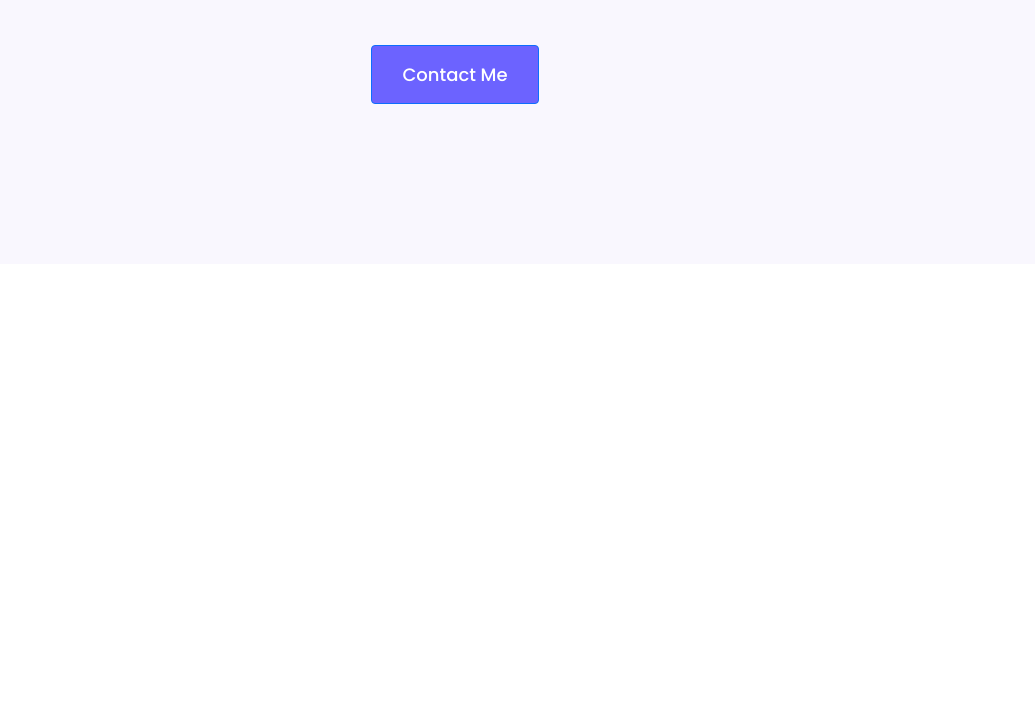
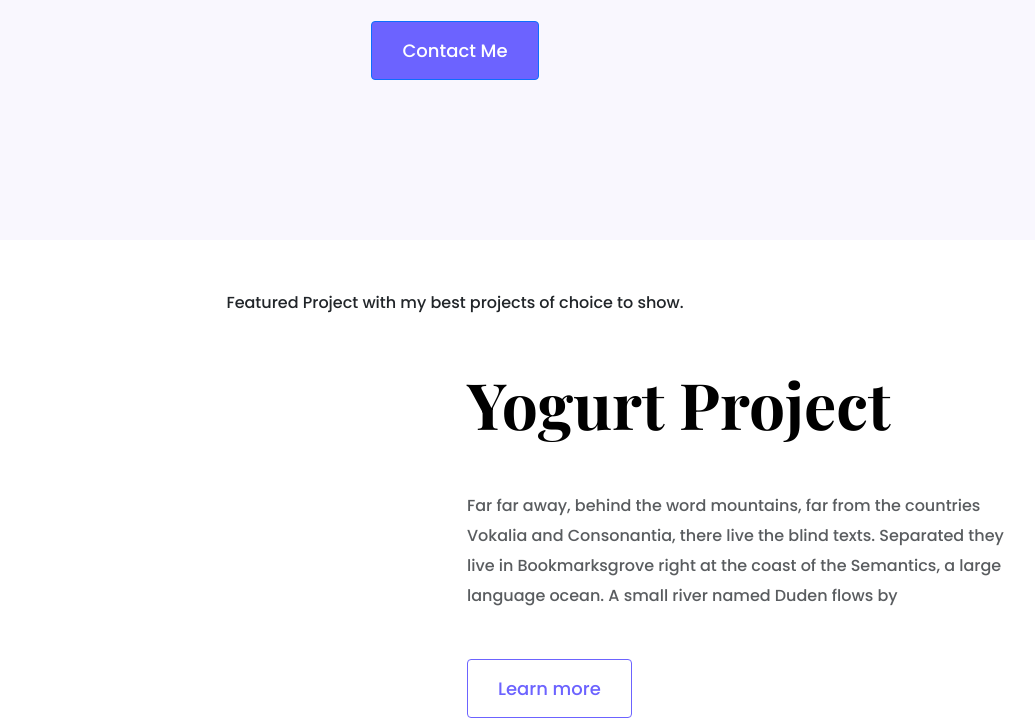
Before and after one commit to dahnedewy/Homepage, a plain HTML site: page index.html in a window 1280 px wide. Shown: the part 388-1106 px from the top of the page, without its empty margins (185-1220 px from the left). Before the commit the page ends 800 px from the top, so only its background shows below. Drawn offline with nearby package versions, Linux system fonts and the light colour scheme.

Commit message:
adding content

```diff
--- a/index.html
+++ b/index.html
@@ -33,5 +33,23 @@
         <a href="#" class="btn btn-primary">Contact Me</a>
       </div>
     </div>
+    <p class="text-center m-5">
+      Featured Project with my best projects of choice to show.
+    </p>
+    <div class="container">
+      <div class="row">
+        <div class="col-6"></div>
+        <div class="col-6">
+          <h2 class="mb-5">Yogurt Project</h2>
+          <p class="mb-5 text-muted">
+            Far far away, behind the word mountains, far from the countries
+            Vokalia and Consonantia, there live the blind texts. Separated they
+            live in Bookmarksgrove right at the coast of the Semantics, a large
+            language ocean. A small river named Duden flows by
+          </p>
+          <a href="" class="btn btn-primary-outline">Learn more</a>
+        </div>
+      </div>
+    </div>
   </body>
 </html>
--- a/styles/homepage.css
+++ b/styles/homepage.css
@@ -22,8 +22,13 @@ h1 {
   font-size: 96px;
   font-weight: bold;
 }
+h2 {
+  font-size: 64px;
+}
 p {
   font-weight: normal;
+  font-size: 16px;
+  line-height: 30px;
 }
 .hero {
   background: var(--secondary-color);
@@ -50,3 +55,11 @@ p {
   line-height: 27px;
   padding: 15px 30px;
 }
+.btn-primary-outline {
+  color: var(--primary-color);
+  border: 1px solid var(--primary-color);
+  border-radius: 4px;
+  font-size: 18px;
+  line-height: 27px;
+  padding: 15px 30px;
+}
```
